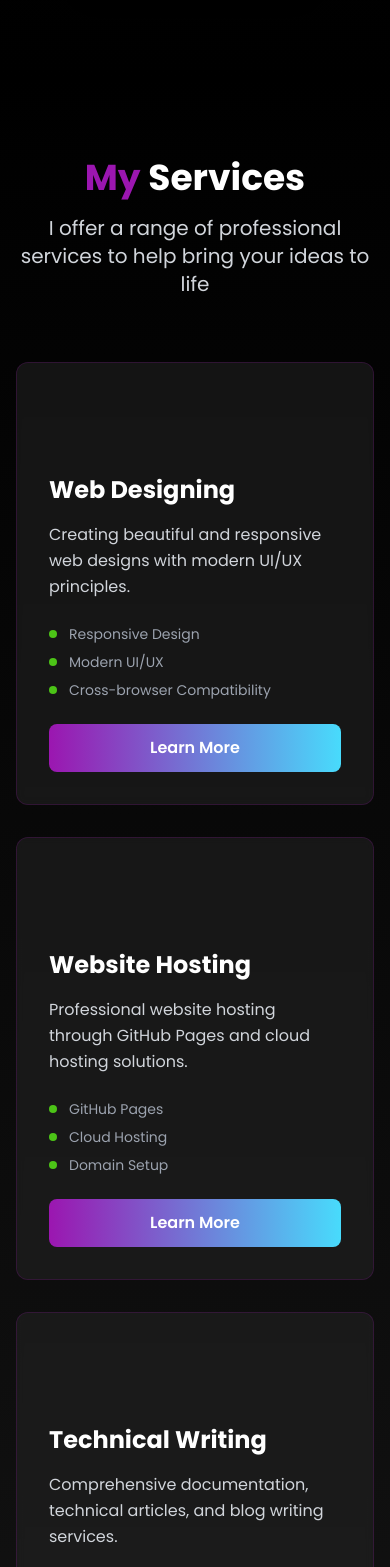
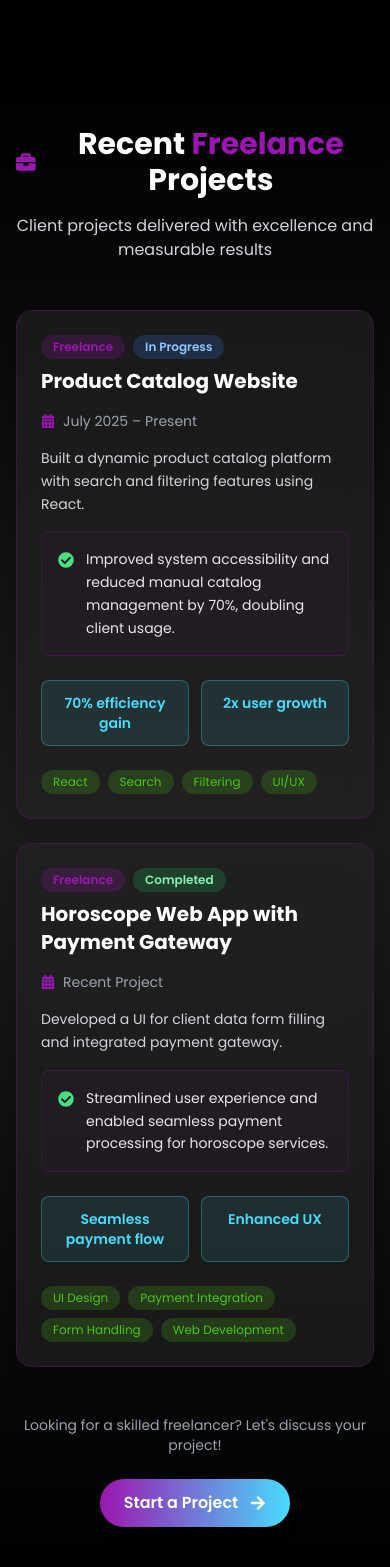
Before and after one commit to ADITYAPIMPALE11127/portfolio, a React (Vite) app: page / in a window 390 px wide. Shown: the part 6641-8208 px from the top of the page. Built offline with nearby package versions, Linux system fonts and the light colour scheme; some icons are missing; the HTML template or start-up script is replaced by a standard one.

Commit message:
Updated App.jsx

```diff
--- a/src/App.jsx
+++ b/src/App.jsx
@@ -3,6 +3,7 @@ import Navbar from './components/Navbar';
 import Hero from './components/Hero';
 import About from './components/About';
 import Projects from './components/Projects';
+import FreelanceProjects from './components/FreelanceProjects';
 import Services from './components/Services';
 import Contact from './components/Contact';
 import Footer from './components/Footer';
@@ -21,6 +22,7 @@ function App() {
         <Hero />
         <About />
         <Projects />
+        <FreelanceProjects />
         <Services />
         <Contact />
       </main>
--- /dev/null
+++ b/src/components/FreelanceProjects.jsx
@@ -0,0 +1,187 @@
+import React from 'react';
+import { motion } from 'framer-motion';
+import { FaCalendarAlt, FaCheckCircle, FaBriefcase, FaArrowRight } from 'react-icons/fa';
+
+const FreelanceProjects = () => {
+  const projects = [
+    {
+      id: 1,
+      title: 'Product Catalog Website',
+      type: 'Freelance',
+      period: 'July 2025 – Present',
+      description: 'Built a dynamic product catalog platform with search and filtering features using React.',
+      impact: 'Improved system accessibility and reduced manual catalog management by 70%, doubling client usage.',
+      status: 'In Progress',
+      skills: ['React', 'Search', 'Filtering', 'UI/UX'],
+      metrics: ['70% efficiency gain', '2x user growth']
+    },
+    {
+      id: 2,
+      title: 'Horoscope Web App with Payment Gateway',
+      type: 'Freelance',
+      period: 'Recent Project',
+      description: 'Developed a UI for client data form filling and integrated payment gateway.',
+      impact: 'Streamlined user experience and enabled seamless payment processing for horoscope services.',
+      status: 'Completed',
+      skills: ['UI Design', 'Payment Integration', 'Form Handling', 'Web Development'],
+      metrics: ['Seamless payment flow', 'Enhanced UX']
+    }
+  ];
+
+  const containerVariants = {
+    hidden: { opacity: 0 },
+    visible: {
+      opacity: 1,
+      transition: {
+        staggerChildren: 0.2,
+        delayChildren: 0.1
+      }
+    }
+  };
+
+  const itemVariants = {
+    hidden: { opacity: 0, y: 20 },
+    visible: {
+      opacity: 1,
+      y: 0,
+      transition: { duration: 0.6 }
+    }
+  };
+
+  return (
+    <section id="freelance" className="py-12 md:py-20 bg-gradient-to-b from-black via-darker to-black">
+      <div className="container mx-auto px-4 sm:px-6">
+        {/* Section Header */}
+        <motion.div
+          initial={{ opacity: 0, y: 50 }}
+          whileInView={{ opacity: 1, y: 0 }}
+          transition={{ duration: 0.8 }}
+          className="text-center mb-12 md:mb-16"
+        >
+          <div className="flex items-center justify-center gap-3 mb-4">
+            <FaBriefcase className="text-2xl md:text-3xl text-primary" />
+            <h2 className="text-3xl sm:text-4xl md:text-5xl font-bold">
+              Recent <span className="text-primary">Freelance</span> Projects
+            </h2>
+          </div>
+          <p className="text-base sm:text-lg md:text-xl text-gray-300 max-w-2xl mx-auto">
+            Client projects delivered with excellence and measurable results
+          </p>
+        </motion.div>
+
+        {/* Projects Grid */}
+        <motion.div
+          variants={containerVariants}
+          initial="hidden"
+          whileInView="visible"
+          className="grid grid-cols-1 lg:grid-cols-2 gap-6 md:gap-8"
+        >
+          {projects.map((project) => (
+            <motion.div
+              key={project.id}
+              variants={itemVariants}
+              whileHover={{ y: -5 }}
+              className="group relative"
+            >
+              {/* Background gradient */}
+              <div className="absolute inset-0 bg-gradient-to-br from-primary/10 to-accent/10 rounded-2xl blur-xl opacity-0 group-hover:opacity-100 transition-opacity duration-500" />
+
+              {/* Card */}
+              <div className="relative bg-dark/60 backdrop-blur-md border border-primary/20 rounded-2xl p-6 md:p-8 hover:border-primary/40 transition-all duration-300 shadow-lg">
+                {/* Header */}
+                <div className="flex items-start justify-between mb-4">
+                  <div>
+                    <div className="flex items-center gap-2 mb-2">
+                      <span className="text-xs md:text-sm font-semibold px-3 py-1 bg-primary/20 text-primary rounded-full">
+                        {project.type}
+                      </span>
+                      <span className={`text-xs md:text-sm font-semibold px-3 py-1 rounded-full ${
+                        project.status === 'In Progress'
+                          ? 'bg-blue-500/20 text-blue-300'
+                          : 'bg-green-500/20 text-green-300'
+                      }`}>
+                        {project.status}
+                      </span>
+                    </div>
+                    <h3 className="text-xl md:text-2xl font-bold text-white group-hover:text-primary transition-colors duration-300">
+                      {project.title}
+                    </h3>
+                  </div>
+                  <FaArrowRight className="text-primary opacity-0 group-hover:opacity-100 group-hover:translate-x-2 transition-all duration-300 text-lg md:text-xl" />
+                </div>
+
+                {/* Period */}
+                <div className="flex items-center gap-2 mb-4 text-gray-400 text-sm md:text-base">
+                  <FaCalendarAlt className="text-primary" />
+                  <span>{project.period}</span>
+                </div>
+
+                {/* Description */}
+                <p className="text-gray-300 mb-4 leading-relaxed text-sm md:text-base">
+                  {project.description}
+                </p>
+
+                {/* Impact */}
+                <div className="bg-primary/5 border border-primary/20 rounded-lg p-4 mb-6">
+                  <div className="flex items-start gap-3">
+                    <FaCheckCircle className="text-green-400 mt-1 flex-shrink-0" />
+                    <p className="text-gray-200 text-sm md:text-base leading-relaxed">
+                      {project.impact}
+                    </p>
+                  </div>
+                </div>
+
+                {/* Metrics */}
+                <div className="grid grid-cols-2 gap-3 mb-6">
+                  {project.metrics.map((metric, idx) => (
+                    <div
+                      key={idx}
+                      className="bg-accent/10 border border-accent/30 rounded-lg p-3 text-center"
+                    >
+                      <p className="text-accent font-semibold text-sm md:text-base">{metric}</p>
+                    </div>
+                  ))}
+                </div>
+
+                {/* Skills */}
+                <div className="flex flex-wrap gap-2">
+                  {project.skills.map((skill, idx) => (
+                    <span
+                      key={idx}
+                      className="text-xs md:text-sm px-3 py-1 bg-secondary/20 text-secondary rounded-full hover:bg-secondary/30 transition-colors duration-300"
+                    >
+                      {skill}
+                    </span>
+                  ))}
+                </div>
+              </div>
+            </motion.div>
+          ))}
+        </motion.div>
+
+        {/* Bottom CTA */}
+        <motion.div
+          initial={{ opacity: 0, y: 50 }}
+          whileInView={{ opacity: 1, y: 0 }}
+          transition={{ duration: 0.8, delay: 0.4 }}
+          className="text-center mt-12 md:mt-16"
+        >
+          <p className="text-gray-400 mb-6 text-sm md:text-base">
+            Looking for a skilled freelancer? Let's discuss your project!
+          </p>
+          <motion.a
+            href="#contact"
+            whileHover={{ scale: 1.05 }}
+            whileTap={{ scale: 0.95 }}
+            className="inline-flex items-center gap-3 px-6 md:px-8 py-3 md:py-4 bg-gradient-to-r from-primary to-accent text-white font-semibold rounded-full shadow-lg hover:shadow-xl transition-all duration-300"
+          >
+            Start a Project
+            <FaArrowRight className="group-hover:translate-x-1 transition-transform" />
+          </motion.a>
+        </motion.div>
+      </div>
+    </section>
+  );
+};
+
+export default FreelanceProjects;
--- a/src/components/Navbar.jsx
+++ b/src/components/Navbar.jsx
@@ -32,8 +32,9 @@ const navItems = [
   { name: 'Linktree', href: 'https://linktr.ee/AdityaPimpale411', external: true, className: 'gradient-text-2' },
   { name: 'About', href: '#about' },
   { name: 'Projects', href: '#projects' },
+  { name: 'Freelance', href: '#freelance' },
   { name: 'Services', href: '#services' },
-  { name: 'Resume', href: 'https://aditya-pimpale-resume.tiiny.site', external: true, className: 'gradient-text' }, // ✅ Added Resume link
+  { name: 'Resume', href: 'https://aditya-pimpale-resume.tiiny.site', external: true, className: 'gradient-text' },
   { name: 'Feedback', href: '#contact' },
 ];
 
```
